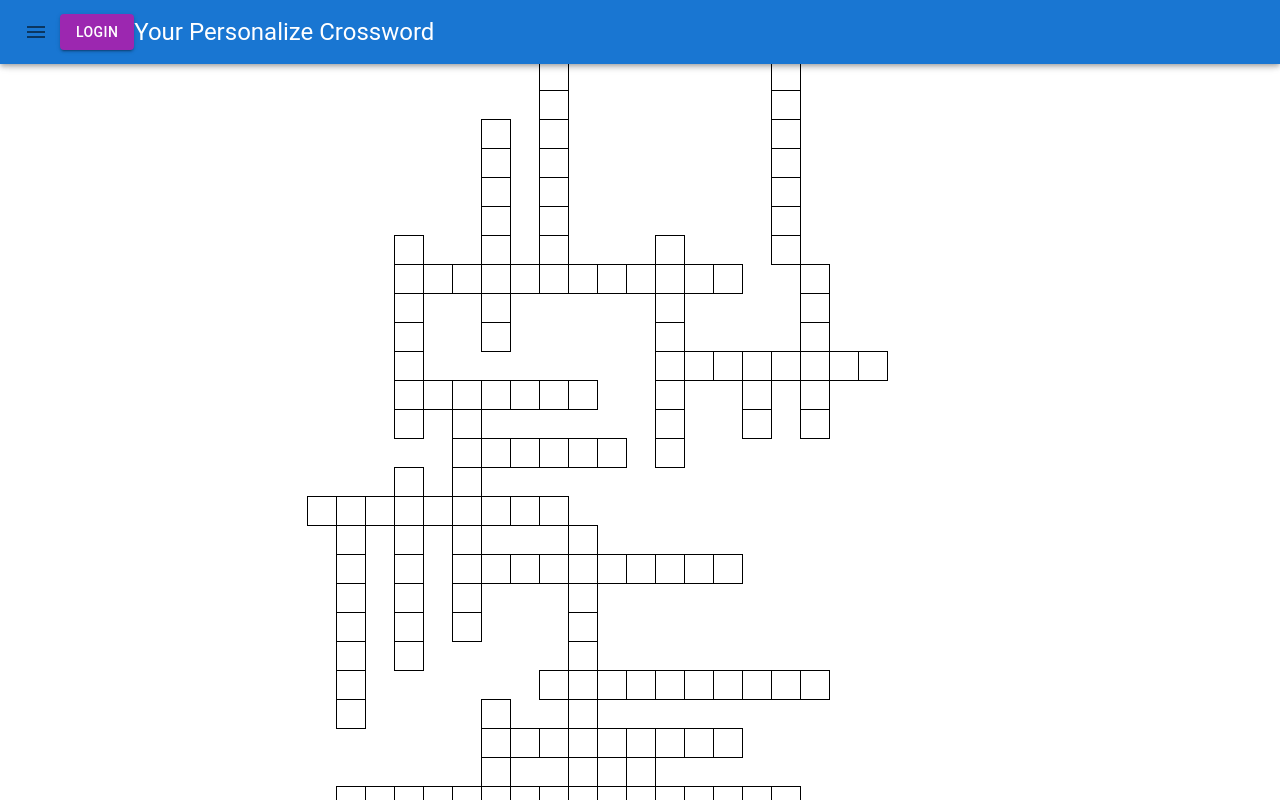
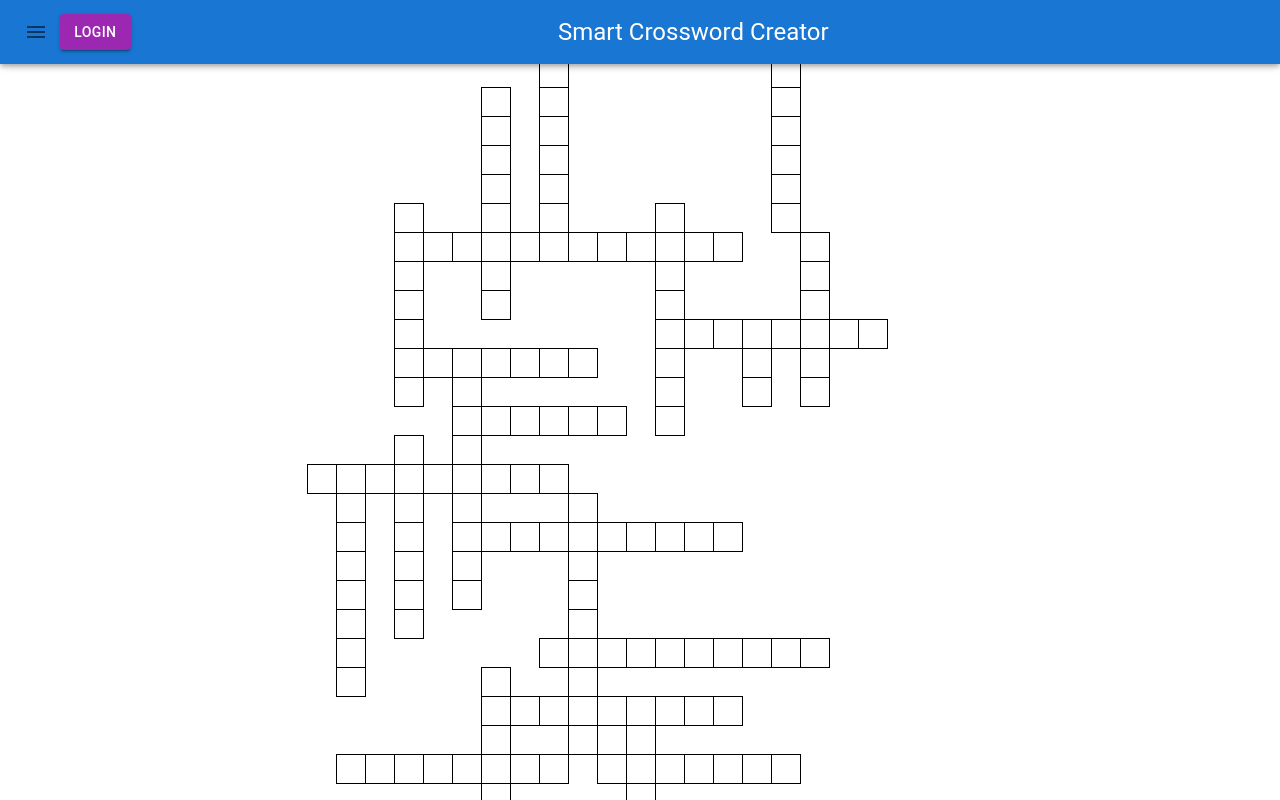
Before and after one commit to GitUser520/SmartCrosswordCreator, a React (Create React App) app in the folder nwhacks/: page / in a window 1280 px wide. Shown: the top 800 px of the page. Built offline with nearby package versions, Linux system fonts and the light colour scheme.

Commit message:
Recentered bar.

```diff
--- a/nwhacks/src/AppBarComponent.js
+++ b/nwhacks/src/AppBarComponent.js
@@ -14,8 +14,8 @@ export const AppBarComponent = () => {
 
 function CompleteAppBar() {
     return (
-        <Box padding={2}>
-            <AppBar>
+        <Box>
+            <AppBar justifyContent={"center"}>
                 <Toolbar>
                     <IconButton
                         size={"large"}
@@ -35,8 +35,8 @@ function CompleteAppBar() {
                     >
                         Login
                     </Button>
-                    <Typography variant={"h5"}>
-                        Your Personalize Crossword
+                    <Typography variant={"h5"} align="center" style={{width: "100%", alignItems: "center"}}>
+                        Smart Crossword Creator
                     </Typography>
                 </Toolbar>
             </AppBar>
```
Also changed, not shown: nwhacks/src/HomePage.js (added).
